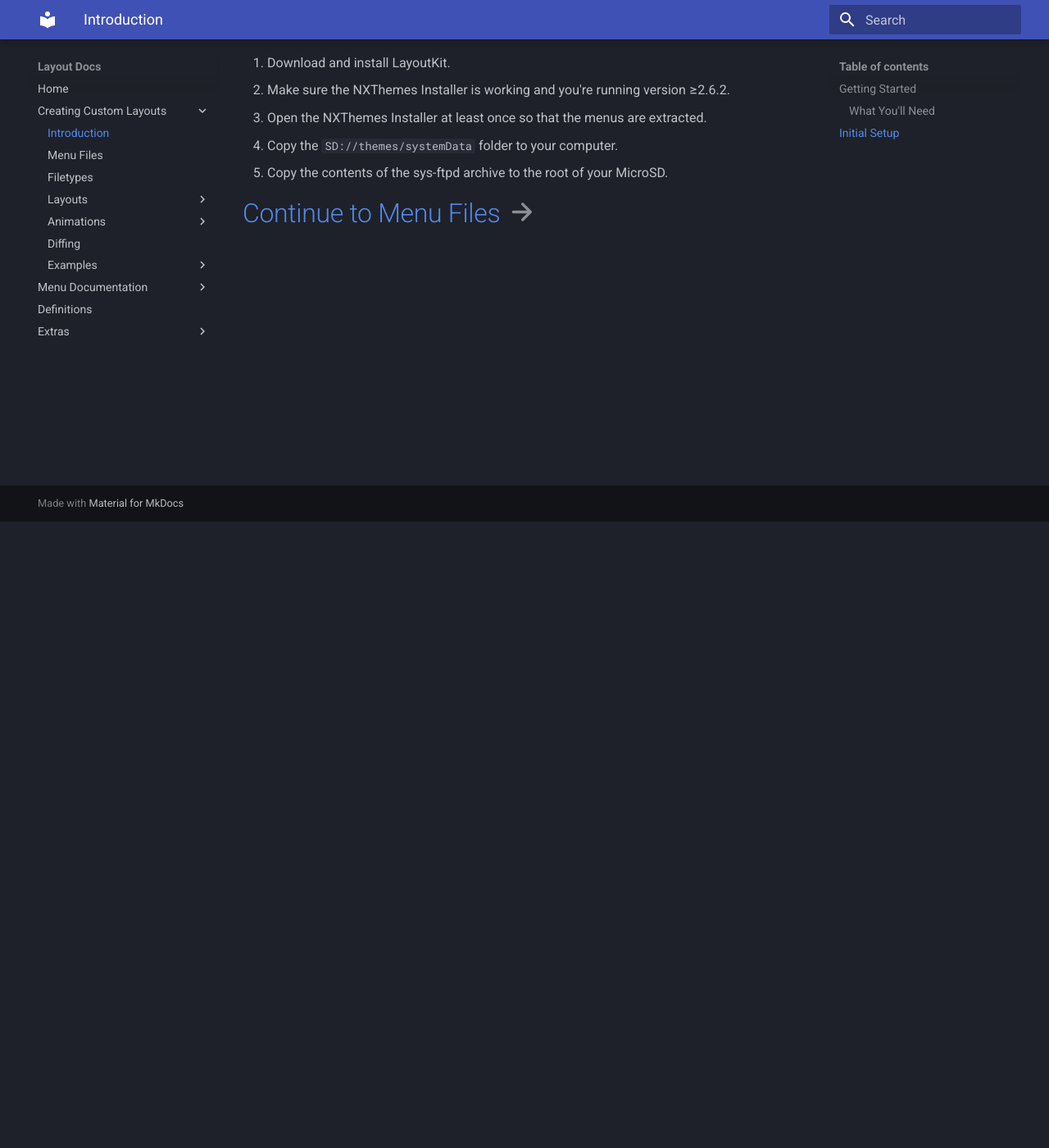
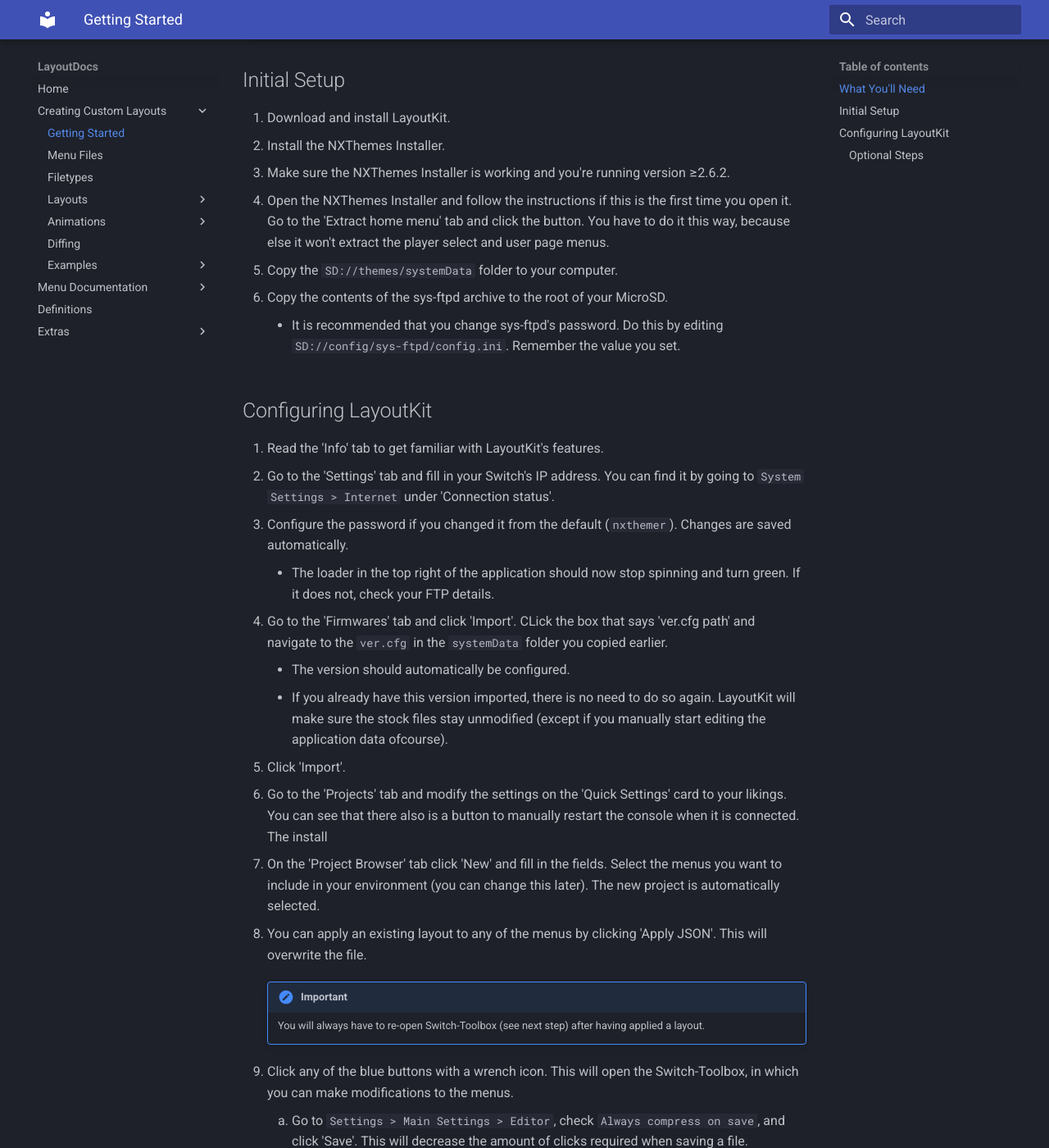
Before and after one commit to ThemezerNX/LayoutDocs, an MkDocs documentation site: the page built from docs/guide/index.md, in a window 1280 px wide and 1400 px high, scrolled down 764 px. Shown: the whole window at 82% size. Built offline with MkDocs 1.6.1 and Material for MkDocs 9.7.7, drawn with Linux system fonts in a browser that asks for light colours; some of the changed text lies outside the part shown.

Commit message:
Instructions updated, add pull-push example

```diff
--- a/docs/guide/index.md
+++ b/docs/guide/index.md
@@ -1,28 +1,69 @@
-# Introduction
-
-## Getting Started
+# Getting Started
 
 For this guide it is expected that you already have basic knowledge on how to install themes. If you don't, it is recommended to read [this page](https://nh-server.github.io/switch-guide/extras/theming/) to at least get a basic idea of what you're getting yourself into ;P
 
 ### What You'll Need
 
--   A hacked Switch
+-   A hacked Switch, connected to LAN (use, for example, [90dns](https://gbatemp.net/threads/90dns-dns-server-for-blocking-all-nintendo-servers.516234/) to block connections to Nintendo)
 -   A computer
--   [The NXThemes Installer](https://github.com/exelix11/SwitchThemeInjector/releases/latest)
+-   [NXThemes Installer](https://github.com/exelix11/SwitchThemeInjector/releases/latest)
+    -   You probably already have this.
+    -   You only need the `NXThemesInstaller.nro`.
+    -   You can also install this homebrew app from the HB App Store.
 -   [LayoutKit](https://github.com/ThemezerNX/LayoutKit/releases/latest)
     -   LayoutKit requires a Windows installation. While this guide might be built around LayoutKit, everything should be doable without it.
-    -   [sys-ftpd with reboot support](https://github.com/ThemezerNX/sys-ftpd-light-reboot/releases/latest)
+-   [sys-ftpd with reboot support](https://github.com/ThemezerNX/sys-ftpd-light-reboot/releases/latest)
 
 <!-- prettier-ignore -->
 !!! Info
-    LayoutKit comes packed with the most-used tools. If you are unable to or don't want to use LayoutKit, see [this list of other tools](../extras/tools.md).
+    LayoutKit comes packed with the most-used tools. If you are unable to or don't want to use LayoutKit, see [this list of tools](../extras/tools.md), which includes the ones used by LayoutKit.
 
 ## Initial Setup
 
 1. Download and install LayoutKit.
-2. Make sure the NXThemes Installer is working and you're running version ≥2.6.2.
-3. Open the NXThemes Installer at least once so that the menus are extracted.
-4. Copy the `SD://themes/systemData` folder to your computer.
-5. Copy the contents of the sys-ftpd archive to the root of your MicroSD.
+2. Install the NXThemes Installer.
+3. Make sure the NXThemes Installer is working and you're running version ≥2.6.2.
+4. Open the NXThemes Installer and follow the instructions if this is the first time you open it. Go to the 'Extract home menu' tab and click the button. You have to do it this way, because else it won't extract the player select and user page menus.
+5. Copy the `SD://themes/systemData` folder to your computer.
+6. Copy the contents of the sys-ftpd archive to the root of your MicroSD.
+    - It is recommended that you change sys-ftpd's password. Do this by editing `SD://config/sys-ftpd/config.ini`. Remember the value you set.
+
+## Configuring LayoutKit
+
+1. Read the 'Info' tab to get familiar with LayoutKit's features.
+2. Go to the 'Settings' tab and fill in your Switch's IP address. You can find it by going to `System Settings > Internet` under 'Connection status'.
+3. Configure the password if you changed it from the default (`nxthemer`). Changes are saved automatically.
+    - The loader in the top right of the application should now stop spinning and turn green. If it does not, check your FTP details.
+4. Go to the 'Firmwares' tab and click 'Import'. CLick the box that says 'ver.cfg path' and navigate to the `ver.cfg` in the `systemData` folder you copied earlier.
+    - The version should automatically be configured.
+    - If you already have this version imported, there is no need to do so again. LayoutKit will make sure the stock files stay unmodified (except if you manually start editing the application data ofcourse).
+5. Click 'Import'.
+6. Go to the 'Projects' tab and modify the settings on the 'Quick Settings' card to your likings. You can see that there also is a button to manually restart the console when it is connected. The install
+7. On the 'Project Browser' tab click 'New' and fill in the fields. Select the menus you want to include in your environment (you can change this later). The new project is automatically selected.
+8. You can apply an existing layout to any of the menus by clicking 'Apply JSON'. This will overwrite the file.
+
+    <!-- prettier-ignore  -->
+    !!! Important
+        You will always have to re-open Switch-Toolbox (see next step) after having applied a layout.
+
+9. Click any of the blue buttons with a wrench icon. This will open the Switch-Toolbox, in which you can make modifications to the menus.
+    1. Go to `Settings > Main Settings > Editor`, check `Always compress on save`, and click 'Save'. This will decrease the amount of clicks required when saving a file.
+    2. If you now double-click any of the `bflyt` or `bflan` files in the respective `blyt` and `anim` folders, Switch-Toolbox will open a second window.
+    3. After you made changes, go to `File > Save Layout` in the second window.
+    4. When you're done making changes to the `bflyt` or `bflan` files, go to `File > Save` in the first window.
+    5. The file on the disk is now updated.
+10. LayoutKit will detect changes made to the files of the current active project, meaning that after you saved an `szs` the 'Install' button on the 'Quick Settings' card will light up.
+    - If you enabled 'Install on Change', the button show a loading animation automatically and become greyed out again.
+11. You can export all changes that were made as a layout by clicking 'Save JSON'. Make sure you edit it afterwards and set the your name as author!
+
+### Optional Steps
+
+-   If you did not include all menu's when creating the project you can click the green pencil button next to 'Copy' and select more.
+-   You can copy a project if you want to test something and not mess up your original. You can do so by clicking 'Copy'.
+-   You can delete firmwares, projects, or project menus by clicking the red delete button.
+
+<!-- prettier-ignore -->
+!!! Tip
+    Any item that is deleted will be moved to the trash, so if you were to accidentally delete something you're in luck! Restoring the files from your trash and clicking the refresh button is enough.
 
 # [Continue to Menu Files](menu-files.md) :octicons-arrow-right-16:
--- a/mkdocs.yml
+++ b/mkdocs.yml
@@ -1,4 +1,4 @@
-site_name: Layout Docs
+site_name: LayoutDocs
 extra_css: [css/extra.css]
 theme:
     name: material
@@ -20,7 +20,7 @@
 nav:
     - Home: index.md
     - Creating Custom Layouts:
-          - Introduction: guide/index.md
+          - Getting Started: guide/index.md
           - Menu Files: guide/menu-files.md
           - Filetypes: guide/filetypes.md
           - Layouts:
@@ -36,6 +36,7 @@
                 Stationary Game Icons: guide/examples/stationary-game-icons/index.md
                 Custom Element Colors: guide/examples/custom-element-colors/index.md
                 Hide Header & Footer Lines: guide/examples/hide-header-footer-lines/index.md
+                Pulling & Pushing Panes: guide/examples/pull-push-front-back/index.md
     - Menu Documentation:
           - Introduction: menu-docs/index.md
           - Menus:
```
Also changed, not shown: docs/definitions.md (+1 -1 lines), docs/extras/tools.md (+5 -4 lines), docs/guide/examples/pull-push-front-back/index.md (added, +45 -0 lines), docs/index.md (+3 -1 lines), docs/guide/examples/pull-push-front-back/after.jpg (added), docs/guide/examples/pull-push-front-back/before.jpg (added), docs/guide/examples/pull-push-front-back/hierarchy-tree.jpg (added), docs/guide/examples/pull-push-front-back/preview.jpg (added).
